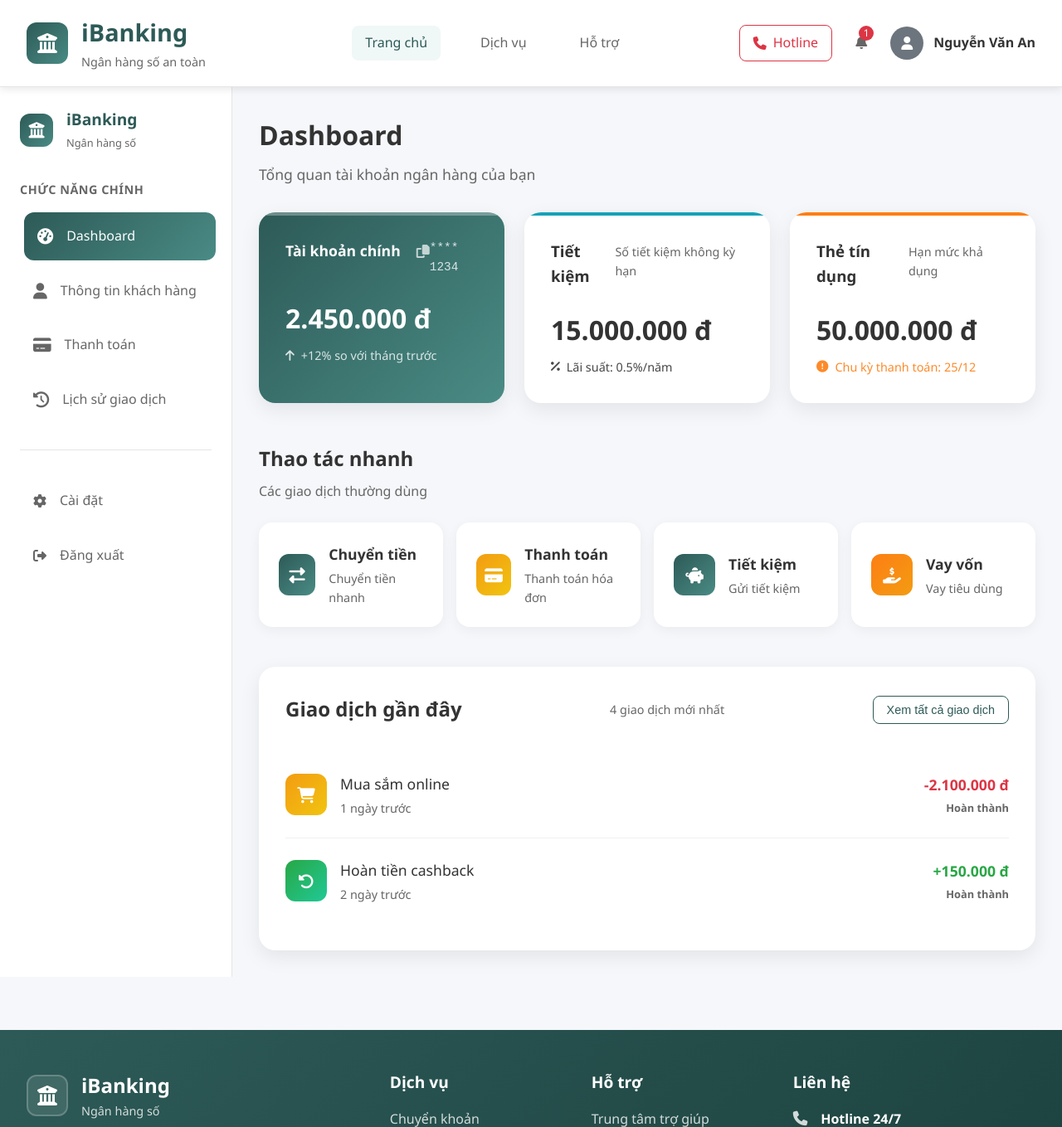
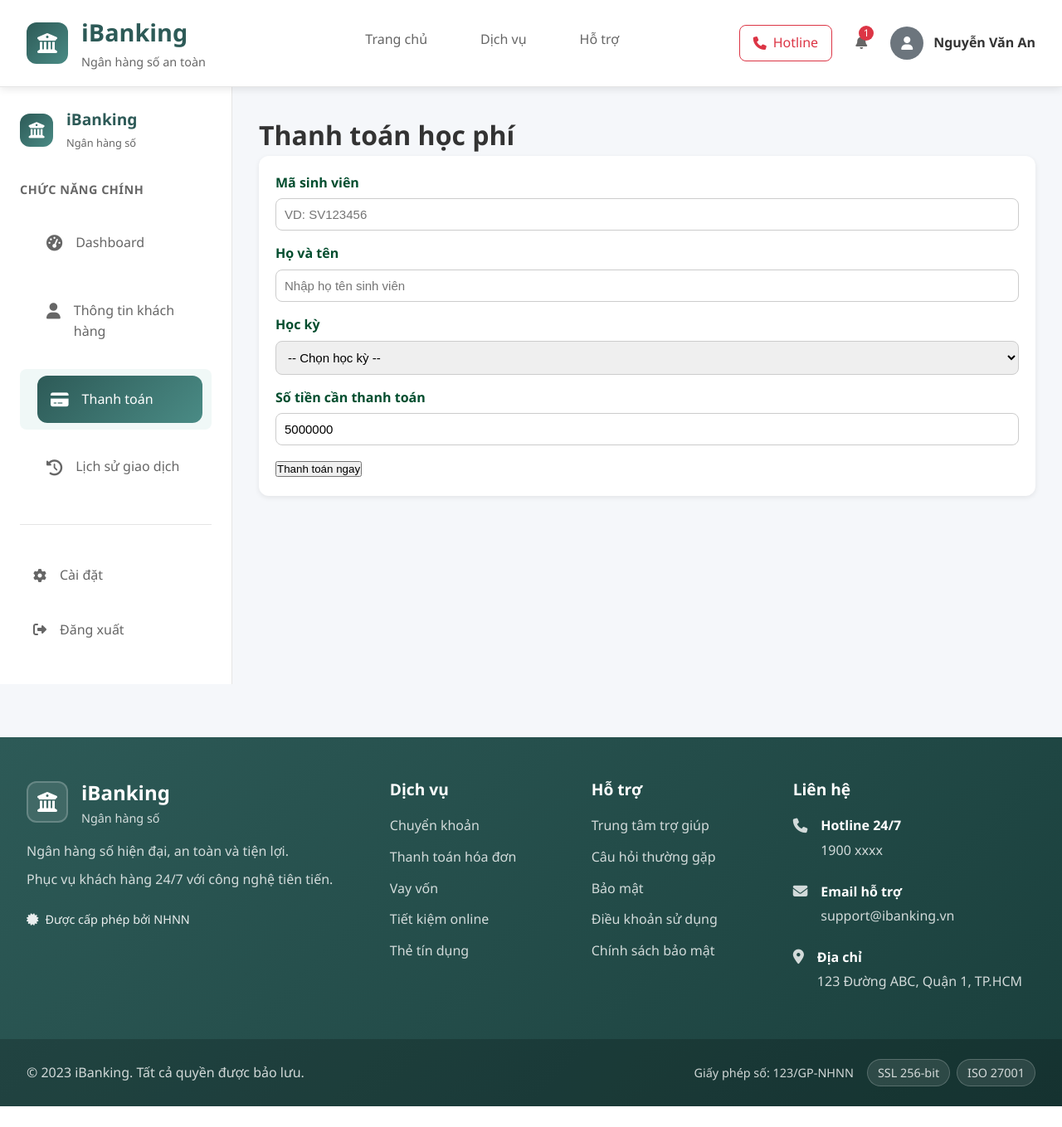
Before and after one commit to thuyvi48/KTHDV_GK_IBANKING, a PHP site: page /index.php?page=payment in a window 1280 px wide. Shown: the top 1359 px of the page at 83% size. After the commit the page ends 1334 px from the top, so only its background shows below. Run offline with PHP 8.4, Linux system fonts and the light colour scheme; data that the repository does not hold is empty.

Commit message:
edit pages, to be continue

```diff
--- /dev/null
+++ b/assets/css/pages.css
@@ -0,0 +1,103 @@
+/* === FORM STYLING (customer-info, payment, support) === */
+.form-section {
+  background: #fff;
+  padding: 20px;
+  border-radius: 12px;
+  box-shadow: 0 2px 6px rgba(0, 0, 0, 0.08);
+  margin-bottom: 20px;
+}
+
+.form-group {
+  margin-bottom: 15px;
+}
+
+.form-group label {
+  font-weight: 600;
+  margin-bottom: 6px;
+  display: block;
+  color: #014d2e;
+}
+
+.form-group input,
+.form-group select,
+.form-group textarea {
+  width: 100%;
+  padding: 10px;
+  border-radius: 8px;
+  border: 1px solid #ccc;
+  font-size: 15px;
+}
+
+/* === TABLE (transactions) === */
+.table-wrapper {
+  background: #fff;
+  padding: 20px;
+  border-radius: 12px;
+  box-shadow: 0 2px 6px rgba(0, 0, 0, 0.08);
+}
+
+.table-wrapper table {
+  width: 100%;
+  border-collapse: collapse;
+}
+
+.table-wrapper th,
+.table-wrapper td {
+  padding: 12px;
+  border-bottom: 1px solid #eee;
+  text-align: left;
+}
+
+.table-wrapper th {
+  background: #f2f2f2;
+}
+
+/* === STATUS BADGES === */
+.status {
+  display: inline-block;
+  padding: 4px 10px;
+  border-radius: 6px;
+  font-size: 13px;
+  font-weight: 600;
+  color: #fff;
+}
+.status.success {
+  background: #28a745;
+}
+.status.danger {
+  background: #dc3545;
+}
+.status.warning {
+  background: #ffc107;
+  color: #000;
+}
+.status.info {
+  background: #17a2b8;
+}
+
+/* === CARDS (services) === */
+.card-grid {
+  display: grid;
+  grid-template-columns: repeat(auto-fill, minmax(220px, 1fr));
+  gap: 20px;
+}
+.card {
+  background: #fff;
+  border-radius: 12px;
+  padding: 20px;
+  box-shadow: 0 2px 6px rgba(0, 0, 0, 0.08);
+  text-align: center;
+  transition: transform 0.3s;
+}
+.card:hover {
+  transform: translateY(-5px);
+}
+.card .icon {
+  font-size: 28px;
+  margin-bottom: 10px;
+  color: #65b806;
+}
+.card h3 {
+  font-size: 18px;
+  color: #014d2e;
+}
--- a/assets/css/style.css
+++ b/assets/css/style.css
@@ -61,7 +61,7 @@ body {
   margin-left: 3rem;
 }
 
-.nav-link {
+.nav-item {
   text-decoration: none;
   color: #666;
   font-weight: 500;
@@ -70,8 +70,8 @@ body {
   transition: all 0.3s;
 }
 
-.nav-link.active,
-.nav-link:hover {
+.nav-item.active,
+.nav-item:hover {
   color: #2d5a57;
   background-color: #f0f8f7;
 }
--- a/includes/header.php
+++ b/includes/header.php
@@ -12,10 +12,22 @@
     </div>
 
     <nav class="main-nav">
-        <a href="../index.php" class="nav-link active">Trang chủ</a>
-        <a href="../pages/service.php" class="nav-link">Dịch vụ</a>
-        <a href="../pages/support.php" class="nav-link">Hỗ trợ</a>
-    </nav>
+    <a href="index.php"
+       class="nav-item <?php echo ($page=='index') ? 'active' : ''; ?>">
+       Trang chủ
+    </a>
+
+    <a href="index.php?page=service"
+       class="nav-item <?php echo ($page=='service') ? 'active' : ''; ?>">
+       Dịch vụ
+    </a>
+
+    <a href="index.php?page=support"
+       class="nav-item <?php echo ($page=='support') ? 'active' : ''; ?>">
+       Hỗ trợ
+    </a>
+</nav>
+
 
     <div class="header-right">
 
--- a/includes/sidebar.php
+++ b/includes/sidebar.php
@@ -1,3 +1,8 @@
+<?php
+// nếu $page chưa có (khi load trực tiếp sidebar.php) thì mặc định là dashboard
+$page = $page ?? ($_GET['page'] ?? 'dashboard');
+?>
+
 <aside class="sidebar">
     <div class="sidebar-header">
         <div class="sidebar-logo">
@@ -15,26 +20,26 @@
         <div class="nav-section">
             <h3>Chức năng chính</h3>
             <ul class="nav-menu">
-                <li class="nav-item active">
-                    <a href="../admin/dashboard.php" class="nav-link">
+                <li class="nav-item <?php echo ($page=='dashboard') ? 'active' : ''; ?>">
+                    <a href="index.php?page=dashboard" class="nav-link">
                         <i class="fas fa-tachometer-alt"></i>
                         <span>Dashboard</span>
                     </a>
                 </li>
-                <li class="nav-item">
-                    <a href="../pages/customer-info.php" class="nav-link">
+                <li class="nav-item <?php echo ($page=='customer-info') ? 'active' : ''; ?>">
+                    <a href="index.php?page=customer-info" class="nav-link">
                         <i class="fas fa-user"></i>
                         <span>Thông tin khách hàng</span>
                     </a>
                 </li>
-                <li class="nav-item">
-                    <a href="../pages/payment.php" class="nav-link">
+                <li class="nav-item <?php echo ($page=='payment') ? 'active' : ''; ?>">
+                    <a href="index.php?page=payment" class="nav-link">
                         <i class="fas fa-credit-card"></i>
                         <span>Thanh toán</span>
                     </a>
                 </li>
-                <li class="nav-item">
-                    <a href="../pages/transaction.php" class="nav-link">
+                <li class="nav-item <?php echo ($page=='transaction') ? 'active' : ''; ?>">
+                    <a href="index.php?page=transaction" class="nav-link">
                         <i class="fas fa-history"></i>
                         <span>Lịch sử giao dịch</span>
                     </a>
--- a/index.php
+++ b/index.php
@@ -11,6 +11,7 @@ $user = [
     <meta name="viewport" content="width=device-width, initial-scale=1.0">
     <title>iBanking - Dashboard</title>
     <link rel="stylesheet" href="assets/css/style.css">
+    <link rel="stylesheet" href="assets/css/pages.css">
     <link href="https://cdnjs.cloudflare.com/ajax/libs/font-awesome/6.4.0/css/all.min.css" rel="stylesheet">
 </head>
 <body>
@@ -20,8 +21,17 @@ $user = [
         <?php include 'includes/sidebar.php'; ?>
 
         <main class="main-content">
-            <?php include 'pages/dashboard.php'; ?>
-        </main>
+    <?php
+    $page = $_GET['page'] ?? 'dashboard'; // mặc định dashboard
+    $file = "pages/$page.php";
+    if (file_exists($file)) {
+        include $file;
+    } else {
+        echo "<p>Trang không tồn tại!</p>";
+    }
+    ?>
+</main>
+
     </div>
 
     <?php include 'includes/footer.php'; ?>
--- a/pages/payment.php
+++ b/pages/payment.php
@@ -1,52 +1,31 @@
-<?php include '../includes/header.php'; ?>
-<div class="main-content">
-  <?php include '../includes/sidebar.php'; ?>
+<h1 class="page-title">Thanh toán học phí</h1>
 
-  <div class="content">
-    <h2>Thanh toán học phí</h2>
-    <p>Thực hiện các giao dịch chuyển tiền và thanh toán</p>
-
-    <div class="payment">
-      <div class="form-box">
-        <h3>Thông tin giao dịch</h3>
-        <form>
-          <label>Loại giao dịch</label>
-          <select>
-            <option>Thanh toán học phí</option>
-            <option>Chuyển khoản khác</option>
-          </select>
-
-          <label>Số tài khoản trường học</label>
-          <input type="text" placeholder="Nhập số tài khoản của trường">
-
-          <label>Tên trường</label>
-          <input type="text" placeholder="Ví dụ: Trường Đại học XYZ">
-
-          <label>Số tiền</label>
-          <input type="number" placeholder="Nhập số tiền học phí">
-
-          <label>Nội dung</label>
-          <textarea placeholder="Ví dụ: Thanh toán học phí kỳ 1"></textarea>
-
-          <button type="submit" class="btn">Thanh toán</button>
-        </form>
-      </div>
-
-      <div class="side-box">
-        <div class="card">
-          <h4>Số dư khả dụng</h4>
-          <p class="balance">2,450,000 đ</p>
+<div class="form-section">
+    <form action="#" method="post">
+        <div class="form-group">
+            <label for="studentId">Mã sinh viên</label>
+            <input type="text" id="studentId" name="studentId" placeholder="VD: SV123456">
         </div>
 
-        <div class="card">
-          <h4>Chuyển nhanh</h4>
-          <ul>
-            <li>Nguyễn Thị B (VCB - 1234567890)</li>
-            <li>Trần Văn C (BIDV - 0987654321)</li>
-          </ul>
+        <div class="form-group">
+            <label for="fullname">Họ và tên</label>
+            <input type="text" id="fullname" name="fullname" placeholder="Nhập họ tên sinh viên">
         </div>
-      </div>
-    </div>
-  </div>
+
+        <div class="form-group">
+            <label for="semester">Học kỳ</label>
+            <select id="semester" name="semester">
+                <option value="">-- Chọn học kỳ --</option>
+                <option value="1">Học kỳ 1 (2025)</option>
+                <option value="2">Học kỳ 2 (2025)</option>
+            </select>
+        </div>
+
+        <div class="form-group">
+            <label for="amount">Số tiền cần thanh toán</label>
+            <input type="number" id="amount" name="amount" value="5000000">
+        </div>
+
+        <button type="submit" class="btn btn-primary">Thanh toán ngay</button>
+    </form>
 </div>
-<?php include '../includes/footer.php'; ?>
```
Also changed, not shown: pages/customer-info.php (+37 -46 lines), pages/service.php (+23 -13 lines), pages/support.php (+29 -26 lines), pages/transaction.php (+38 -30 lines).
